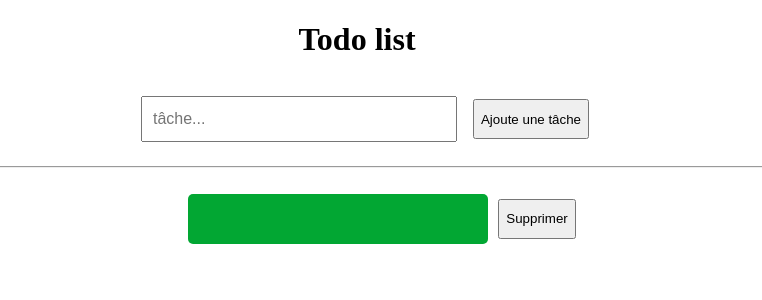
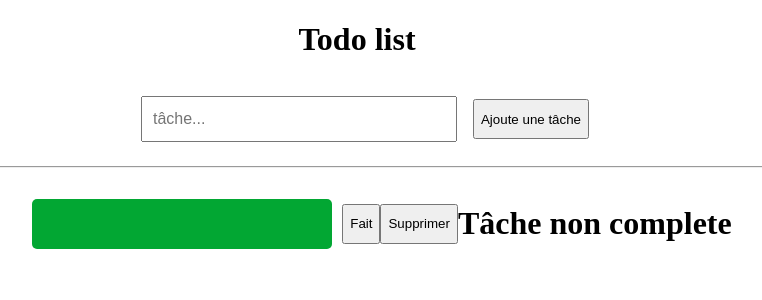
Before and after one commit to Cfy1010/todolist_in_react, a React (Vite) app: page / in a window 1280 px wide. Both pictures are taken after a click on the button "Ajoute une tâche". Shown: the top 300 px of the page, without its empty margins (283-1045 px from the left). Built offline with nearby package versions, Linux system fonts and the light colour scheme.

Commit message:
add Completing A Task

```diff
--- a/src/App.jsx
+++ b/src/App.jsx
@@ -9,7 +9,7 @@ function App() {
   const inputTask = useRef(null);
 
   const addTask = () => {
-    setTodoList([...todoList, currentTask]);
+    setTodoList([...todoList, { task: currentTask, completed: false }]);
     inputTask.current.value = "";
     setCurrentTask("");
   };
@@ -17,7 +17,16 @@ function App() {
   const deleteTask = (taskToDelete) => {
     setTodoList(
       todoList.filter((task) => {
-        return task !== taskToDelete;
+        return task.task !== taskToDelete;
+      })
+    );
+  };
+  const completeTask = (taskToComplete) => {
+    setTodoList(
+      todoList.map((task) => {
+        return task.task == taskToComplete
+          ? { task: taskToComplete, completed: true }
+          : { task: task.task, completed: task.completed ? true : false };
       })
     );
   };
@@ -46,14 +55,26 @@ function App() {
           {todoList.map((val, key) => {
             return (
               <div id="task">
-                <li key={key}>{val}</li>
+                <li key={key}>{val.task}</li>
                 <button
                   onClick={() => {
-                    deleteTask(val);
+                    completeTask(val.task);
+                  }}
+                >
+                  Fait
+                </button>
+                <button
+                  onClick={() => {
+                    deleteTask(val.task);
                   }}
                 >
                   Supprimer
                 </button>
+                {val.completed ? (
+                  <h1>Tâche complete</h1>
+                ) : (
+                  <h1>Tâche non complete</h1>
+                )}
               </div>
             );
           })}
```
